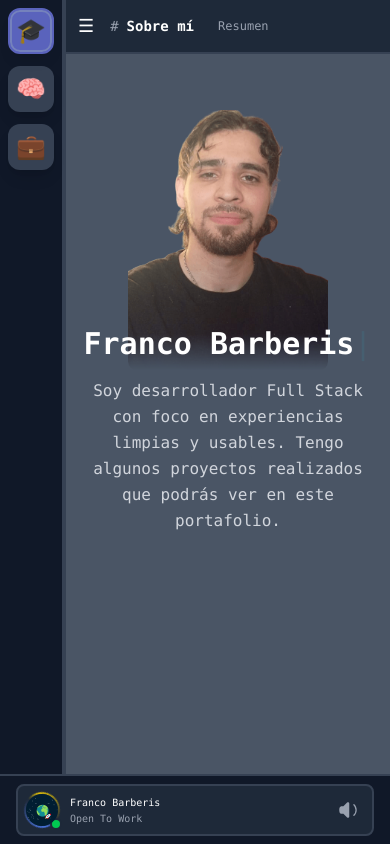
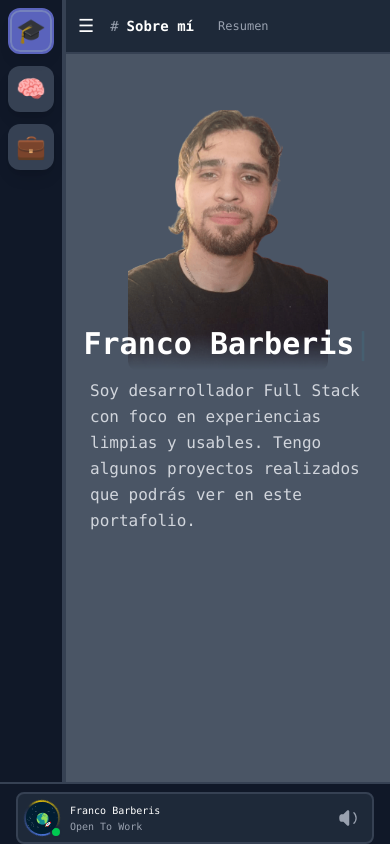
Before and after one commit to FrancoBarberis/Portfolio-Franco, a React (Vite) app: page /resumen/sobre-mi in a window 390 px wide. Built offline with nearby package versions, Linux system fonts and the light colour scheme.

Commit message:
Styles for mobile legibility

```diff
--- a/src/layout/DiscordWindow.jsx
+++ b/src/layout/DiscordWindow.jsx
@@ -36,13 +36,27 @@ function DiscordWindow({
   }, []);
 
   return (
-    <div className="h-screen w-full bg-gray-800 text-white flex flex-col font-mono" style={{'--bottom-bar-height': `${bottomBarHeight}px`}}>
+    <div
+      className="w-full bg-gray-800 text-white flex flex-col font-mono"
+      style={{
+        height: '100dvh',
+        minHeight: '100dvh',
+        '--bottom-bar-height': `${bottomBarHeight}px`
+      }}
+    >
       {/* Contenido principal */}
       <div className="flex-1 flex w-full min-h-0">
         {children}
       </div>
       {/* Barra inferior - más compacta en desktop/tablet */}
-      <div ref={bottomBarRef} className="bg-gray-900 border-t-2 border-gray-700 flex items-center gap-2 flex-shrink-0 px-2 py-2 z-50" style={{zIndex: 50}}>
+      <div
+        ref={bottomBarRef}
+        className="bg-gray-900 border-t-2 border-gray-700 flex items-center gap-2 flex-shrink-0 px-2 py-2 z-50"
+        style={{
+          zIndex: 50,
+          paddingBottom: 'env(safe-area-inset-bottom)'
+        }}
+      >
         {/* Perfil: ocupa todo el ancho */}
         <div className="w-full px-2">
           <UserProfile
--- a/src/pages/AboutMe.jsx
+++ b/src/pages/AboutMe.jsx
@@ -62,7 +62,7 @@ export default function AboutMe() {
           </h3>
         </div>
       </div>
-  <p className="text-gray-300 text-center text-base md:text-2xl md:mt-8 leading-relaxed max-w-md md:max-w-2xl mx-auto h-fit">
+  <p className="text-gray-300 text-left text-base md:text-2xl md:mt-8 leading-relaxed max-w-md md:max-w-2xl mx-auto h-fit">
         Soy desarrollador Full Stack con foco en experiencias limpias y usables.
         Tengo algunos proyectos realizados que podrás ver en este portafolio.
       </p>
--- a/src/pages/Certificates.jsx
+++ b/src/pages/Certificates.jsx
@@ -13,7 +13,7 @@ export default function Certificates() {
                 <p className="text-sm text-gray-400">Universidad Nacional General Sarmiento (UNGS)</p>
               </div>
             </div>
-            <p className="text-sm text-gray-300 mb-2">
+            <p className="text-sm text-gray-300 mb-2 text-left leading-relaxed">
               Formación en desarrollo de software, algoritmos, estructuras de datos, bases de datos y arquitectura de sistemas.
             </p>
           </div>
@@ -34,7 +34,7 @@ export default function Certificates() {
                 <p className="text-sm text-gray-400">Coderhouse</p>
               </div>
             </div>
-            <p className="text-sm text-gray-300 mb-2">
+            <p className="text-sm text-gray-300 mb-2 text-left leading-relaxed">
               Especialización en desarrollo web moderno con HTML, CSS y JS.
             </p>
           </div>
@@ -55,7 +55,7 @@ export default function Certificates() {
                 <p className="text-sm text-gray-400">Udemy</p>
               </div>
             </div>
-            <p className="text-sm text-gray-300 mb-2">
+            <p className="text-sm text-gray-300 mb-2 text-left leading-relaxed">
               Desarrollo con React, NodeJS, bases de datos y APIs.
             </p>
           </div>
--- a/src/pages/Contact.jsx
+++ b/src/pages/Contact.jsx
@@ -66,7 +66,7 @@ export default function Contact() {
                 {item.value}
               </a>
             ) : (
-              <span className="text-xs md:text-sm opacity-90 flex-1 break-words whitespace-normal">{item.value}</span>
+              <span className="text-xs md:text-sm opacity-90 flex-1 break-words whitespace-normal text-left leading-relaxed">{item.value}</span>
             )}
           </div>
         ))}
--- a/src/pages/Poketris.jsx
+++ b/src/pages/Poketris.jsx
@@ -49,15 +49,15 @@ export default function Poketris() {
           <h3 className="text-xl md:text-2xl font-bold mb-3 text-white text-center">
             Pokétris - Juego de Tetris
           </h3>
-          <p className="mb-4 text-gray-300 text-left text-sm md:text-base">
+          <p className="mb-4 text-gray-300 text-left leading-relaxed text-sm md:text-base">
             El clásico tetris, con un giro inesperado. Se juega horizontalmente, e incorpora la captura de Pokémon, cambiando puntos por Pokéballs. Los sprites y stats se obtienen de la PokéAPI. Desarrollado con <strong> React y Firestore Database</strong>.
           </p>
           <h4 className="font-semibold mb-3 text-white text-left">Características:</h4>
-          <ul className="list-disc pl-4 text-gray-300 space-y-1 mb-4 text-left text-sm md:text-base">
+          <ul className="list-disc pl-4 text-gray-300 space-y-1 mb-4 text-left leading-relaxed text-sm md:text-base">
             <li>Consumo de la PokéAPI (API REST)</li>
             <li>Base de datos Firestore para almacenar puntuaciones de los jugadores</li>
           </ul>
-          <p className="text-left">Pokétris comenzó como un Tetris básico, pero busqué llevarlo más allá integrando la PokéAPI y una base de datos en Firestore para almacenar puntuaciones. El mayor desafío fue lograr que el tablero se renderizara de forma consistente y fluida usando React, manteniendo la experiencia de juego dinámica y sin errores.</p>
+          <p className="mb-4 text-gray-300 text-left leading-relaxed text-sm md:text-base">Pokétris comenzó como un Tetris básico, pero busqué llevarlo más allá integrando la PokéAPI y una base de datos en Firestore para almacenar puntuaciones. El mayor desafío fue lograr que el tablero se renderizara de forma consistente y fluida usando React, manteniendo la experiencia de juego dinámica y sin errores.</p>
         </div>
       </div>
     </div>
--- a/src/pages/SoftSkills.jsx
+++ b/src/pages/SoftSkills.jsx
@@ -8,7 +8,7 @@ export default function SoftSkills() {
             <span className="text-3xl">🤝</span>
             <h4 className="text-xl font-semibold text-white">Trabajo en Equipo</h4>
           </div>
-          <p className="text-blue-100">
+          <p className="text-blue-100 text-left leading-relaxed">
             Experiencia colaborando en equipos multidisciplinarios, usando metodologías ágiles
             y herramientas de gestión de proyectos.
           </p>
@@ -19,7 +19,7 @@ export default function SoftSkills() {
             <span className="text-3xl">💡</span>
             <h4 className="text-xl font-semibold text-white">Resolución de Problemas</h4>
           </div>
-          <p className="text-purple-100">
+          <p className="text-purple-100 text-left leading-relaxed">
             Capacidad analítica para identificar problemas y proponer soluciones efectivas
             tanto en código como en arquitectura.
           </p>
@@ -30,7 +30,7 @@ export default function SoftSkills() {
             <span className="text-3xl">🗣️</span>
             <h4 className="text-xl font-semibold text-white">Comunicación</h4>
           </div>
-          <p className="text-green-100">
+          <p className="text-green-100 text-left leading-relaxed">
             Habilidad para comunicar ideas técnicas de forma clara, tanto con equipos
             de desarrollo como con stakeholders no técnicos.
           </p>
@@ -41,7 +41,7 @@ export default function SoftSkills() {
             <span className="text-3xl">🤖</span>
             <h4 className="text-xl font-semibold text-white">Prompts efectivos</h4>
           </div>
-          <p className="text-orange-100">
+          <p className="text-orange-100 text-left leading-relaxed">
             Puedo implementar cambios y mejoras en el código generadas por IA,
             dando prompts claros y específicos.
           </p>
@@ -52,7 +52,7 @@ export default function SoftSkills() {
             <span className="text-3xl">⚡</span>
             <h4 className="text-xl font-semibold text-white">Adaptabilidad</h4>
           </div>
-          <p className="text-teal-100">
+          <p className="text-teal-100 text-left leading-relaxed">
             Flexible para trabajar con diferentes tecnologías, metodologías y
             adaptarme rápidamente a nuevos entornos.
           </p>
@@ -63,7 +63,7 @@ export default function SoftSkills() {
             <span className="text-3xl">🎯</span>
             <h4 className="text-xl font-semibold text-white">Orientación a Resultados</h4>
           </div>
-          <p className="text-red-100">
+          <p className="text-red-100 text-left leading-relaxed">
             Enfocado en entregar soluciones de calidad que cumplan con los
             objetivos del proyecto y las expectativas del cliente.
           </p>
--- a/src/pages/TburgerLabs.jsx
+++ b/src/pages/TburgerLabs.jsx
@@ -49,17 +49,17 @@ export default function TburgerLabs() {
           <h3 className="text-xl md:text-2xl font-bold mb-3 text-white text-center">
             TburgerLabs - Catálogo online
           </h3>
-          <p className="mb-4 text-gray-300 text-left text-sm md:text-base">
+          <p className="mb-4 text-gray-300 text-left leading-relaxed text-sm md:text-base">
             Aplicación web para generar pedidos de restaurante con temática de Resident Evil, desarrollada con
             <strong> React y Firestore Database</strong>.
           </p>
           <h4 className="font-semibold mb-3 text-white text-left">Características:</h4>
-          <ul className="list-disc pl-4 text-gray-300 space-y-1 mb-4 text-left text-sm md:text-base">
+          <ul className="list-disc pl-4 text-gray-300 space-y-1 mb-4 text-left leading-relaxed text-sm md:text-base">
             <li>Panel de administración de precios (con ruta protegida de React)</li>
             <li>Redirección a Whatsapp para completar pedidos</li>
             <li>Base de datos NoSQL (Firestore)</li>
           </ul>
-          <p className="text-left">Esta fue la primer aplicación que desarrollé y publiqué, inicialmente la hice con Vanilla JS y luego la refactoricé con React para mejorar su estructura y funcionalidad. Me ayudé con Copilot para implementar la base de datos.</p>
+          <p className="mb-4 text-gray-300 text-left leading-relaxed text-sm md:text-base">Esta fue la primer aplicación que desarrollé y publiqué, inicialmente la hice con Vanilla JS y luego la refactoricé con React para mejorar su estructura y funcionalidad. Me ayudé con Copilot para implementar la base de datos.</p>
         </div>
       </div>
     </div>
```
